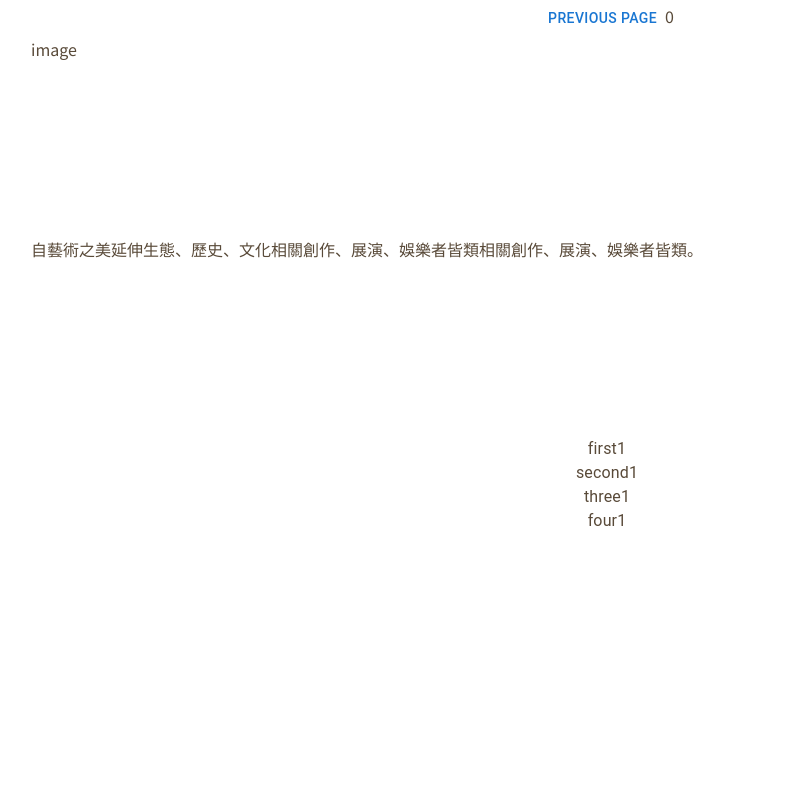
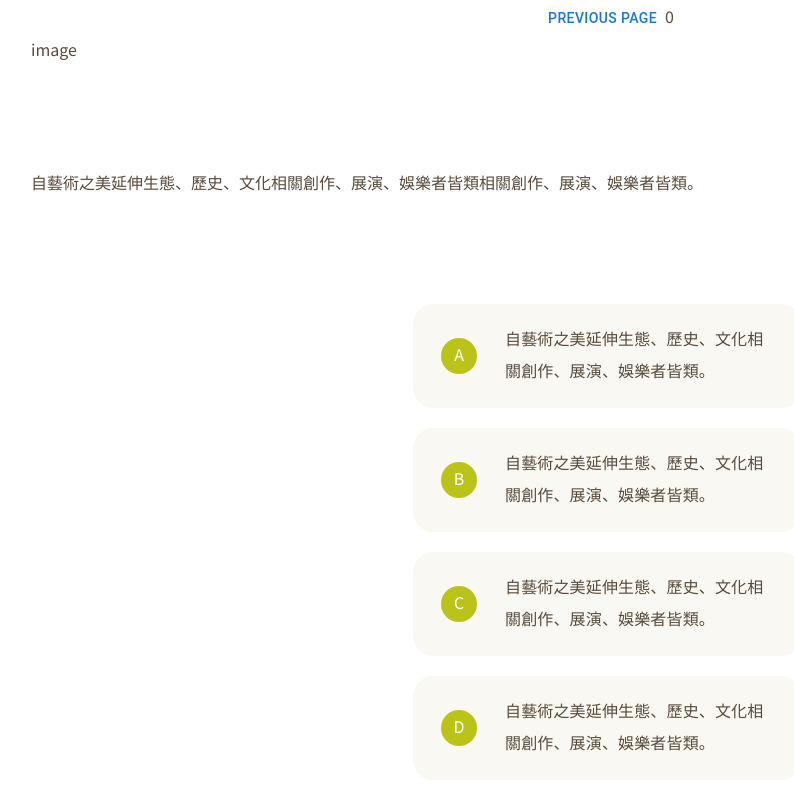
Before and after one commit to SpiritIncubator/first-bank-csr-2023-client, a Next.js app: page /main/questions in a window 1280 px wide. Shown: the top 790 px of the page, without its empty margins (33-827 px from the left). Built offline with nearby package versions, Linux system fonts and the light colour scheme.

Commit message:
feat: question card layout

```diff
--- a/src/app/main/questions/page.tsx
+++ b/src/app/main/questions/page.tsx
@@ -8,6 +8,7 @@ import useStore from '@/app/atoms/useStore';
 import { questionList } from './spec';
 
 const MAX_QUESTION_COUNT = questionList.length;
+const headLine = ['A', 'B', 'C', 'D'];
 
 const QuestionsPage = () => {
   const router = useRouter();
@@ -59,8 +60,11 @@ const QuestionsPage = () => {
 
       {targetQuestion.options.map((option, index) => {
         return (
-          <Box key={index} onClick={() => updateSelectQuestion(index)}>
-            <Typography>{option.content}</Typography>
+          <Box key={index} display="flex" alignItems="center" bgcolor="#F9F8F3" mb={2.5} py={2.5} pl={3.5} pr={4.5} borderRadius={5} style={{ cursor: 'pointer'}} onClick={() => updateSelectQuestion(index)}>
+            <Box width={36} height={36} bgcolor="#BBC318" color="#fff" borderRadius={100} textAlign="center" lineHeight={2} mr={3.5}>{headLine[index]}</Box>
+            <Box width={260}>
+              <Typography lineHeight={2}>{option.content}</Typography>
+            </Box>
           </Box>
         )
       })}
--- a/src/app/main/questions/spec.ts
+++ b/src/app/main/questions/spec.ts
@@ -16,19 +16,23 @@ export const questionList: Array<LevelType> = [
 			'自藝術之美延伸生態、歷史、文化相關創作、展演、娛樂者皆類相關創作、展演、娛樂者皆類。',
 		options: [
 			{
-				content: 'first1',
+				content:
+					'自藝術之美延伸生態、歷史、文化相關創作、展演、娛樂者皆類。',
 				score: 0,
 			},
 			{
-				content: 'second1',
+				content:
+					'自藝術之美延伸生態、歷史、文化相關創作、展演、娛樂者皆類。',
 				score: 0,
 			},
 			{
-				content: 'three1',
+				content:
+					'自藝術之美延伸生態、歷史、文化相關創作、展演、娛樂者皆類。',
 				score: 0,
 			},
 			{
-				content: 'four1',
+				content:
+					'自藝術之美延伸生態、歷史、文化相關創作、展演、娛樂者皆類。',
 				score: 0,
 			},
 		],
```
